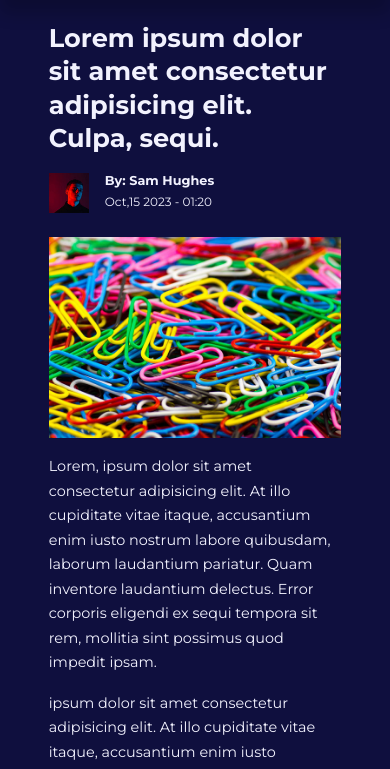
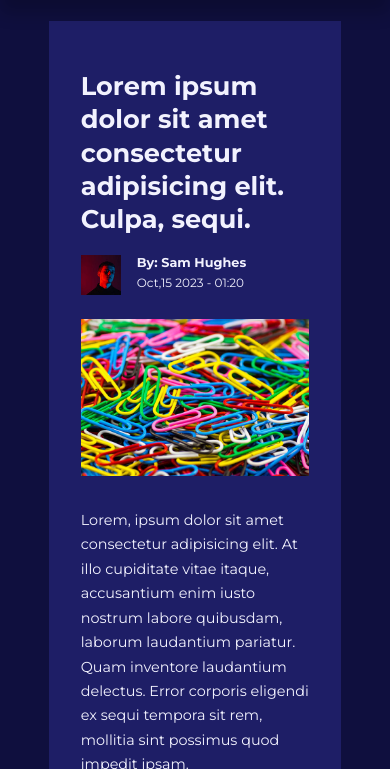
Before and after one commit to Ritam91/Blog-App-CRUD-, a plain HTML site: page post.html in a window 390 px wide. Shown: the part 75-844 px from the top of the page. Drawn offline with nearby package versions, Linux system fonts and the light colour scheme.

Commit message:
minor frontend changes

```diff
--- a/style.css
+++ b/style.css
@@ -57,6 +57,13 @@ body {
 section {
   margin-top: 3rem;
   width: 100vw;
+}
+
+
+/*add to posts on index if there's no featured post. eg. search results page*/
+
+.section_extra-margin{
+    margin-top: 7rem;
 }
 
 small{
@@ -437,11 +444,11 @@ footer ul a:hover{
 .singlepost_container{
  width: var(--form-width);
  background: var(--color-gray-900);
- padding: 1rem 2rem 2rem;
+ padding: 1.5rem 2rem 6rem;
 }
 
 .singlepost_thumbnail{
-    margin: 1.5rem 0 1rem;
+    margin: 1.5rem 0 2rem;
 }
 
 .singlepost_container p{
@@ -500,6 +507,12 @@ footer ul a:hover{
 .alert_message.success{
     background: var(--color-green-light);
     color: var(--color-green);
+}
+
+/*centers text of alert.*/
+
+.alert_message.lg{
+    text-align: center;
 }
 
 form{
@@ -860,8 +873,7 @@ input , textarea , select{
     /*=================SINGLE POSTS=======================*/
 
     .singlepost_container{
-        background-color: transparent;
-        padding: 0;
+        padding: 2rem;
     }
 
     .singlepost_container{
```
